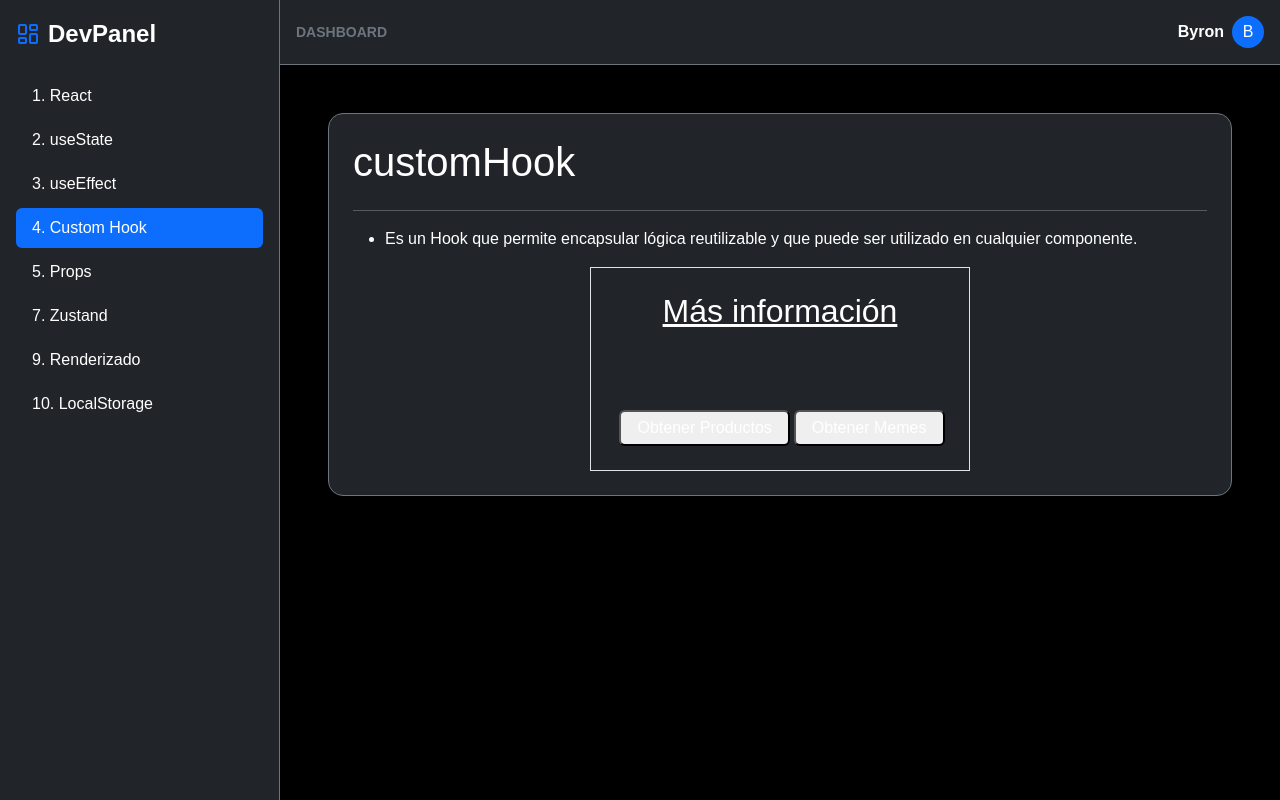
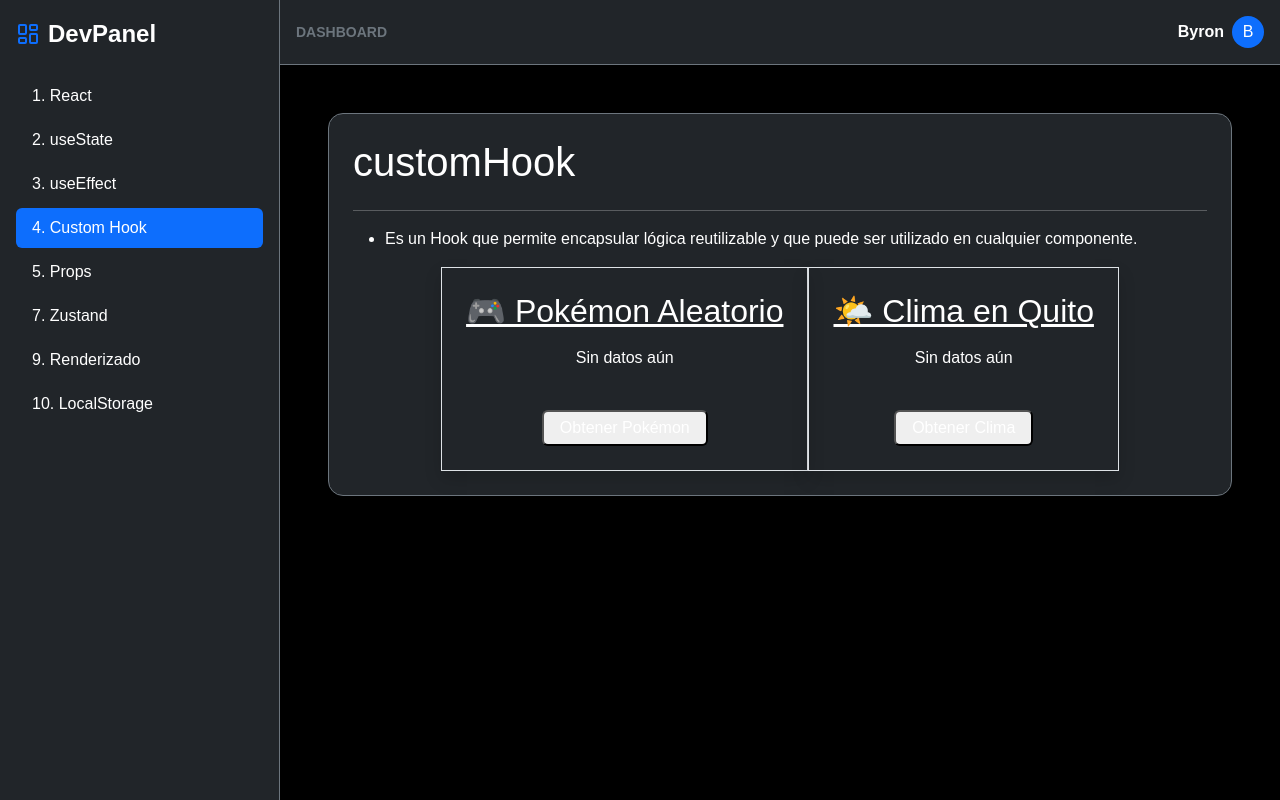
Before and after one commit to jossuer1/REACT_LABORATORIO, a React (Vite) app: page /customhook in a window 1280 px wide. Built offline with nearby package versions, Linux system fonts and the light colour scheme.

Commit message:
Integracion  de useState, useEffect y customHook

```diff
--- a/src/customHook/useFecth.js
+++ b/src/customHook/useFecth.js
@@ -1,14 +1,32 @@
-export function useFetch() {
+/*
+  customHook - useFetch
+*/
+import { useState, useEffect } from "react";
 
-  const fetchDataBackend = async (url) => {
-    try {
-      const request = await fetch(url)
-      const response = await request.json()
-      return response
-    } catch (error) {
-      console.log(error)
-    }
-  }
+export function useFetch(url) {
+  const [data, setData] = useState(null);
+  const [loading, setLoading] = useState(true);
+  const [error, setError] = useState(null);
 
-  return fetchDataBackend
+  useEffect(() => {
+    if (!url) return;
+
+    const fetchData = async () => {
+      setLoading(true);
+      setError(null);
+      try {
+        const request = await fetch(url);
+        const response = await request.json();
+        setData(response);
+      } catch (err) {
+        setError("Error al obtener los datos");
+      } finally {
+        setLoading(false);
+      }
+    };
+
+    fetchData();
+  }, [url]);
+
+  return { data, loading, error };
 }
--- a/src/pages/Cuarto.jsx
+++ b/src/pages/Cuarto.jsx
@@ -1,61 +1,80 @@
-
 /*
-
-  1- customHook
-
+  customHook
 */
-
 import { useState } from "react"
 import { useFetch } from "../customHook/useFecth"
 
 const Cuarto = () => {
-
-  const [products, setProducts] = useState([])
-  const [memes, setMemes] = useState([])
+  const [pokemon, setPokemon] = useState(null)
+  const [clima, setClima] = useState(null)
 
   const fetchDataBackend = useFetch()
 
-  const getDataProducts = async()=>{
-    const products = await fetchDataBackend("https://fakestoreapi.com/products")
-    setProducts(products)
-    console.log(products)
+  const getPokemon = async () => {
+    const id = Math.floor(Math.random() * 151) + 1
+    const data = await fetchDataBackend(`https://pokeapi.co/api/v2/pokemon/${id}`)
+    setPokemon(data)
   }
 
-  const getDataMemes = async()=>{
-    const memes = await fetchDataBackend("https://api.imgflip.com/get_memes")
-    setMemes(memes)
-    console.log(memes)
+  const getClima = async () => {
+    const data = await fetchDataBackend(
+      "https://api.open-meteo.com/v1/forecast?latitude=-0.23&longitude=-78.52&current_weather=true"
+    )
+    setClima(data)
   }
-
-
 
   return (
     <>
       <h1 className="font-bold text-2xl">customHook</h1>
-
       <hr className="border-gray-400 mb-8"/>
-
       <ul className="list-disc pl-5">
         <li>
           Es un Hook que permite encapsular lógica reutilizable y que puede ser utilizado en cualquier componente.
         </li>
       </ul>
 
-      <div className="flex justify-center mb-8 mt-8">
+      <div className="flex justify-center gap-6 mb-8 mt-8 flex-wrap">
 
-        <div className="w-120 border rounded-lg p-4 w-80 text-center">
+        {/* Card Pokémon */}
+        <div className="border rounded-lg p-4 w-64 text-center shadow">
+          <h2 className="text-lg font-semibold mb-3 underline">🎮 Pokémon Aleatorio</h2>
+          {pokemon ? (
+            <>
+              <img src={pokemon.sprites.front_default} alt={pokemon.name} className="mx-auto"/>
+              <p className="capitalize font-bold">{pokemon.name}</p>
+              <p>ID: #{pokemon.id}</p>
+              <p>Tipos: {pokemon.types.map(t => t.type.name).join(", ")}</p>
+            </>
+          ) : (
+            <p className="text-gray-400 mb-4">Sin datos aún</p>
+          )}
+          <button
+            className="bg-yellow-500 text-white py-1 px-3 rounded mt-3"
+            onClick={getPokemon}>
+            Obtener Pokémon
+          </button>
+        </div>
 
-          <h2 className="text-lg font-semibold mb-2 underline">Más información</h2>
-          <p className="mb-3 text-left mb-4"></p>
-          <pre>{JSON.stringify(products[3]?.title)}</pre>
-          <pre>{JSON.stringify(memes.data?.memes[0]?.name)}</pre>
-
-          <button className="bg-violet-700 text-white py-1 px-3 mx-1 rounded mt-4" onClick={getDataProducts}>Obtener Productos</button>
-          <button className="bg-violet-700 text-white py-1 px-3 rounded" onClick={getDataMemes}>Obtener Memes</button>
+        {/* Card Clima */}
+        <div className="border rounded-lg p-4 w-64 text-center shadow">
+          <h2 className="text-lg font-semibold mb-3 underline">🌤️ Clima en Quito</h2>
+          {clima ? (
+            <>
+              <p className="mb-2">Temperatura: <span className="font-bold">{clima.current_weather.temperature}°C</span></p>
+              <p className="mb-2">Viento: {clima.current_weather.windspeed} km/h</p>
+              <p className="mb-2">Código clima: {clima.current_weather.weathercode}</p>
+            </>
+          ) : (
+            <p className="text-gray-400 mb-4">Sin datos aún</p>
+          )}
+          <button
+            className="bg-blue-600 text-white py-1 px-3 rounded mt-3"
+            onClick={getClima}>
+            Obtener Clima
+          </button>
         </div>
 
       </div>
-
     </>
   )
 }
--- a/src/pages/Segundo.jsx
+++ b/src/pages/Segundo.jsx
@@ -1,45 +1,65 @@
-
 /*
-
-  1- useState
-
+  2- useState
 */
-
-
 import { useState } from "react"
 
 const Segundo = () => {
+  const [carrito, setCarrito] = useState(0)
+  const [total, setTotal] = useState(0)
+  const precioProducto = 9.99
 
-  const [counter, setCounter] = useState(0)
+  const agregarProducto = () => {
+    setCarrito(carrito + 1)
+    setTotal(parseFloat((total + precioProducto).toFixed(2)))
+  }
 
-  const handleReset = () =>
-  {
-    setCounter(0)
+  const quitarProducto = () => {
+    if (carrito > 0) {
+      setCarrito(carrito - 1)
+      setTotal(parseFloat((total - precioProducto).toFixed(2)))
+    }
+  }
+
+  const vaciarCarrito = () => {
+    setCarrito(0)
+    setTotal(0)
   }
 
   return (
     <>
       <h1 className="font-bold text-2xl">useState</h1>
-
       <hr className="border-gray-400 mb-8"/>
-
       <ul className="list-disc pl-5">
         <li>
           Es un Hook que permite manejar el estado dentro de un componente.
         </li>
       </ul>
 
-        <div className="text-center mb-8">
+      <div className="text-center mb-8">
+        <h2 className="mt-4 mb-2 text-lg font-semibold">🛒 Carrito de Compras</h2>
+        <p className="mb-2">Producto: Auriculares Bluetooth — $9.99</p>
+        <p className="mb-4">
+          Cantidad: <span className="font-bold">{carrito}</span> | Total: <span className="font-bold">${total}</span>
+        </p>
 
-          <h2 className="mt-4 mb-4">Likes del vídeo: {counter}</h2>
+        <button
+          className="bg-green-700 text-white py-1 px-3 mx-1 rounded"
+          onClick={agregarProducto}>
+          + Agregar
+        </button>
 
-          <button className="bg-green-700 text-white py-1 px-3 mx-1 rounded" onClick={()=>setCounter(counter + 1)}>Aumentar</button>
+        <button
+          className="bg-red-700 text-white py-1 px-3 mx-1 rounded"
+          onClick={quitarProducto}>
+          - Quitar
+        </button>
 
-          <button className="bg-red-700 text-white py-1 px-3 mx-1 rounded" onClick={handleReset}>Resetar</button>
-
-          <button className="bg-blue-700 text-white py-1 px-3 rounded" onClick={()=>{setCounter(counter-1)}}>Disminuir</button>
-
-        </div>
+        <button
+          className="bg-blue-700 text-white py-1 px-3 rounded"
+          onClick={vaciarCarrito}>
+          Vaciar
+        </button>
+      </div>
     </>
   )
 }
--- a/src/pages/Tercero.jsx
+++ b/src/pages/Tercero.jsx
@@ -1,65 +1,66 @@
-
 /*
-
-  1- useEffect
-
+  3- useEffect
 */
 
-
-import { useEffect, useState } from "react"
+import { useEffect, useState } from "react";
 
 const Tercero = () => {
+  const [pokemon, setPokemon] = useState(null);
+  const [buscar, setBuscar] = useState(1);
 
-  const [user, setUser] = useState({})
+  const getPokemon = async () => {
+    const id = Math.floor(Math.random() * 151) + 1;
+    const request = await fetch(`https://pokeapi.co/api/v2/pokemon/${id}`);
+    const response = await request.json();
+    setPokemon(response);
+  };
 
-  const [buscar, setBuscar] = useState(2)
-
-  const getUserIDApi = async() =>
-  {
-    const id = Math.floor(Math.random()*10)+1
-    const request = await fetch(`https://jsonplaceholder.typicode.com/users/${id}`)
-    const response = await request.json()
-    console.log(response)
-    setUser(response)
-  }
-
-  useEffect(()=>{
-
-    getUserIDApi()
-
-  },[buscar])
-
+  useEffect(() => {
+    getPokemon();
+  }, [buscar]);
 
   return (
     <>
       <h1 className="font-bold text-2xl">useEffect</h1>
-
-      <hr className="border-gray-400 mb-8"/>
-
+      <hr className="border-gray-400 mb-8" />
       <ul className="list-disc pl-5">
         <li>
-          Es un Hook que permite ejecutar efectos secundarios, como peticiones a APIs o actualizar el DOM.
+          Es un Hook que permite ejecutar efectos secundarios, como peticiones a
+          APIs o actualizar el DOM.
         </li>
       </ul>
 
       <div className="flex justify-center mb-8 mt-8">
-
-        <div className="w-120 border rounded-lg p-4 w-80 text-center">
-
-          <h2 className="text-lg font-semibold mb-2">Bienvenido(a) - {user.name}</h2>
-
-          <p className="mb-3 text-left">username: {user.username}</p>
-          <p className="mb-3 text-left">email: {user.email}</p>
-          <p className="mb-3 text-left">phone: {user.phone}</p>
-          <p className="mb-3 text-left">address: {user.address?.country}</p>
-          <p className="mb-3 text-left">location: {user.address?.geolo?.latitude ?? "N/A"}</p>
-
-        </div>
-
+        {pokemon && (
+          <div className="border rounded-lg p-4 w-60 text-center shadow">
+            <img
+              src={pokemon.sprites.front_default}
+              alt={pokemon.name}
+              className="mx-auto w-24 h-24"
+            />
+            <h2 className="text-lg font-bold capitalize mb-2">
+              {pokemon.name}
+            </h2>
+            <p className="mb-1">ID: #{pokemon.id}</p>
+            <p className="mb-1">Altura: {pokemon.height / 10} m</p>
+            <p className="mb-1">Peso: {pokemon.weight / 10} kg</p>
+            <p className="mb-3">
+              Tipos: {pokemon.types.map((t) => t.type.name).join(", ")}
+            </p>
+          </div>
+        )}
       </div>
 
+      <div className="text-center">
+        <button
+          className="bg-yellow-500 text-white py-1 px-4 rounded"
+          onClick={() => setBuscar(buscar + 1)}
+        >
+          🔀 Nuevo Pokémon
+        </button>
+      </div>
     </>
-  )
-}
+  );
+};
 
-export default Tercero
+export default Tercero;
```
